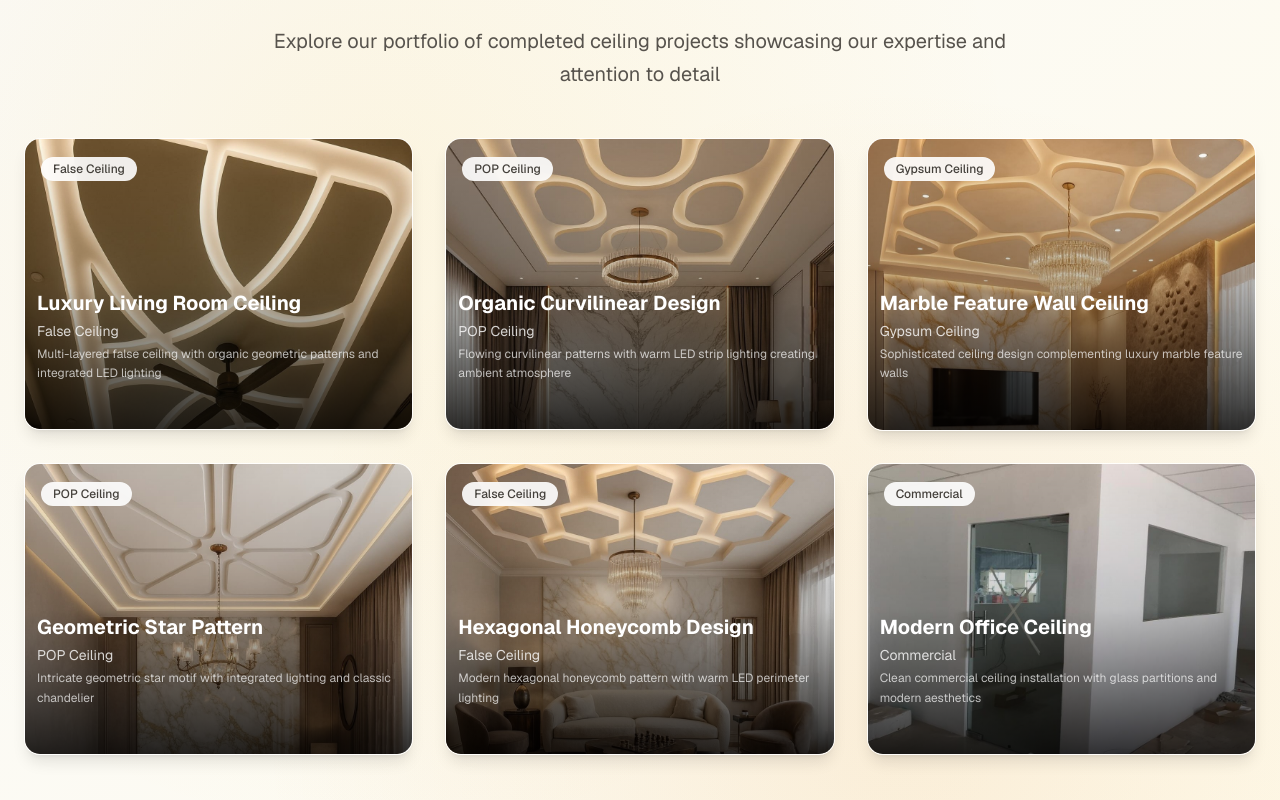
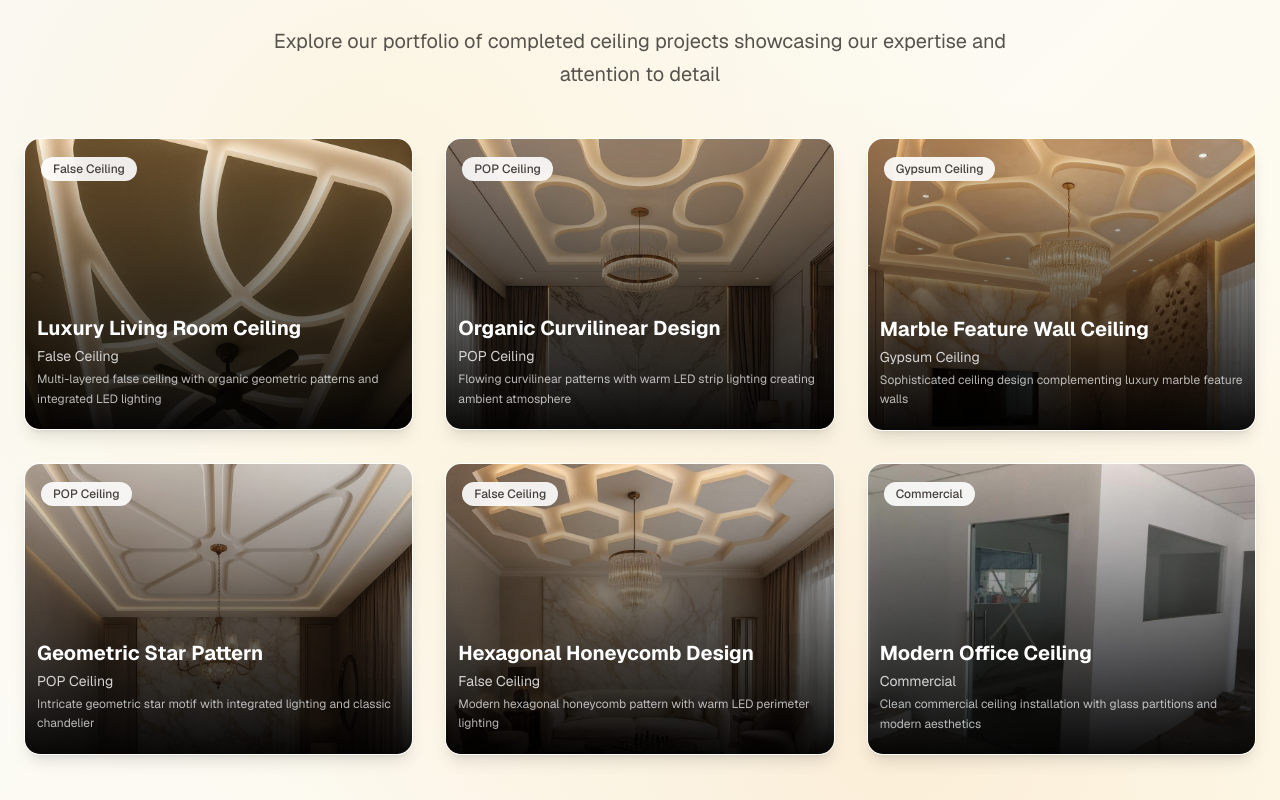
Before and after one commit to syedwaseem0107/skylook, a Next.js app: page / in a window 1280 px wide. Shown: the part 1980-2780 px from the top of the page. Built offline with nearby package versions, Linux system fonts and the light colour scheme.

Commit message:
fix: comment the view detials on image and increase the linear gradient opacity

```diff
--- a/src/components/Gallery.tsx
+++ b/src/components/Gallery.tsx
@@ -96,7 +96,7 @@ export default function Gallery() {
                 </div>
 
                 {/* Permanent gradient for text readability */}
-                <div className="absolute inset-0 bg-linear-to-t from-black/80 via-black/20 to-transparent pointer-events-none"></div>
+                <div className="absolute inset-0 bg-linear-to-t from-black/95 via-black/50 to-transparent pointer-events-none"></div>
 
                 {/* Hover overlay */}
                 <div className="absolute inset-0 bg-linear-to-t from-black/60 via-transparent to-transparent opacity-0 group-hover:opacity-100 transition-opacity duration-300"></div>
@@ -115,7 +115,7 @@ export default function Gallery() {
                     </p>
 
                     {/* View button */}
-                    <div className="opacity-0 group-hover:opacity-100 transition-opacity duration-300">
+                    {/* <div className="opacity-0 group-hover:opacity-100 transition-opacity duration-300">
                       <button className="inline-flex items-center text-sm font-medium text-white hover:text-amber-300 transition-colors">
                         View Details
                         <svg
@@ -132,7 +132,7 @@ export default function Gallery() {
                           />
                         </svg>
                       </button>
-                    </div>
+                    </div> */}
                   </div>
                 </div>
 
```
